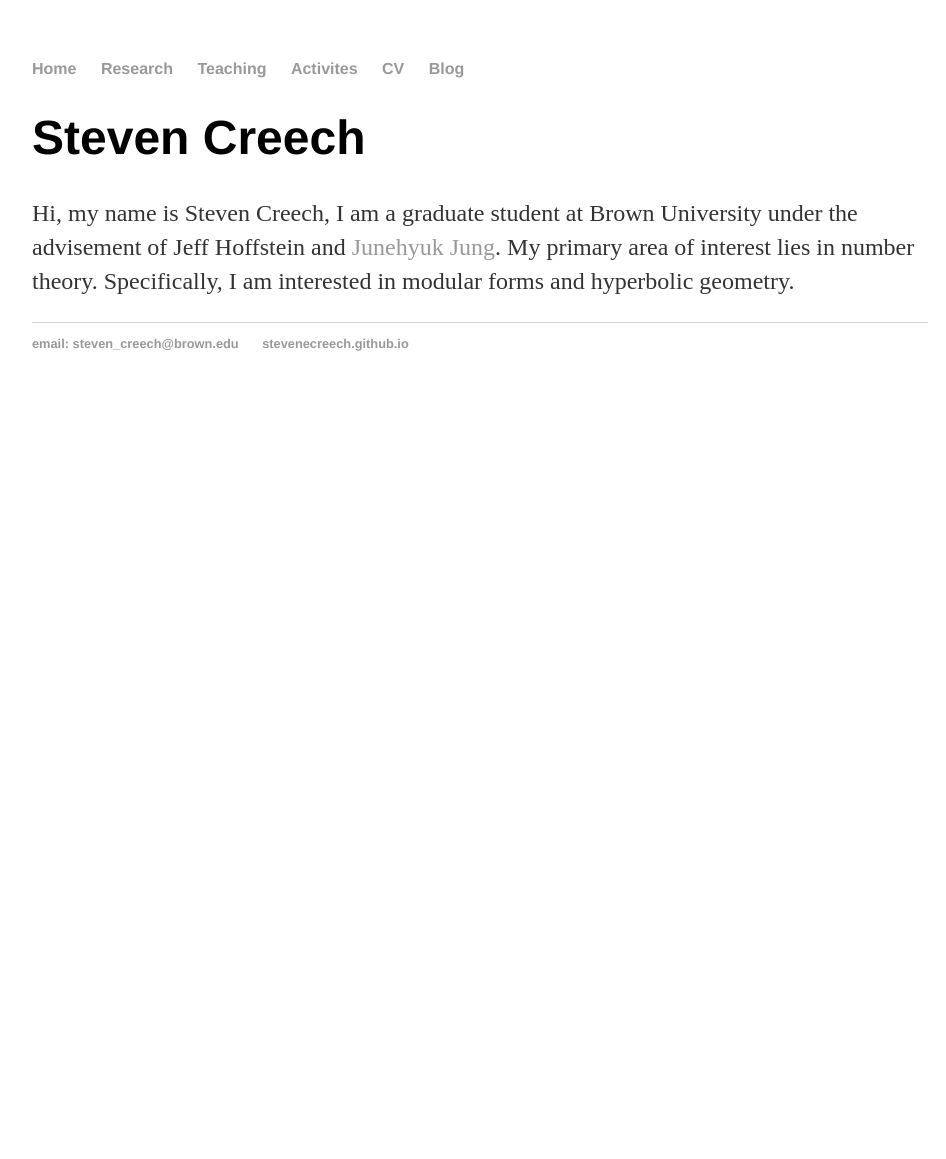
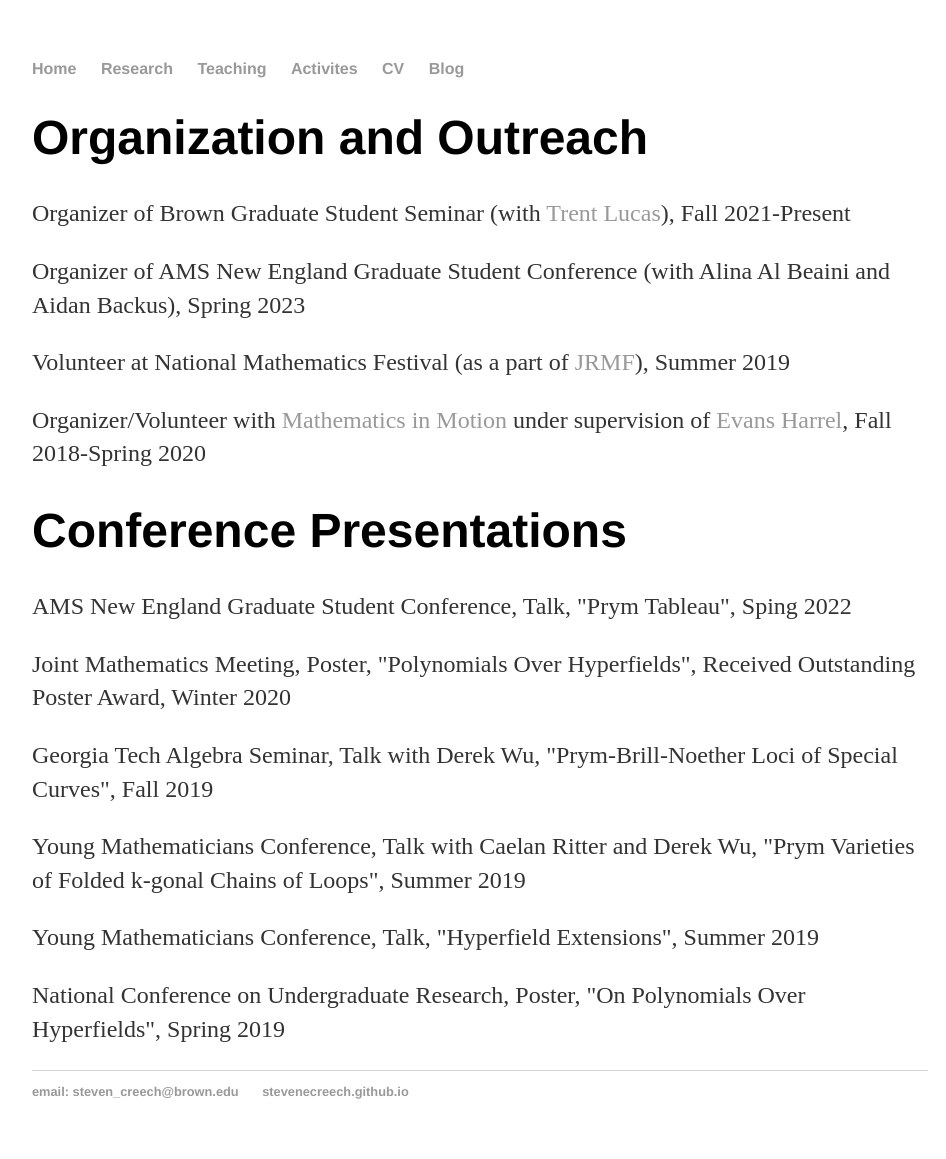
Before and after one commit to stevenecreech/stevenecreech.github.io, a Jekyll site: the page built from about/index.html, in a window 1280 px wide. Shown: the whole page, without its empty margins (160-1106 px from the left). Built offline with Jekyll 4.4.1, drawn with Linux system fonts in a browser that asks for light colours; before the commit the page ends 900 px from its top, so only the background shows below that.

Commit message:
Update index.html
Added Activities

```diff
--- a/about/index.html
+++ b/about/index.html
@@ -1,11 +1,25 @@
 ---
 layout: default
-title: Steven Creech
+title: Steven Creech Activities
 ---
 <div class="blurb">
-	<h1>Steven Creech</h1>
-	<p> Hi, my name is Steven Creech, I am a graduate student at Brown University under the
-		advisement of Jeff Hoffstein and <a href="https://sites.google.com/brown.edu/junehyuk/about?authuser=0">Junehyuk Jung</a>. My primary area of interest
-		lies in number theory. Specifically, I am interested in modular forms and
-		hyperbolic geometry.</p>
+	<h1>Organization and Outreach</h1>
+	<p>Organizer of Brown Graduate Student Seminar (with
+	<a href="https://sites.google.com/view/trentlucas/about-me?authuser=0">Trent Lucas</a>), Fall 2021-Present</p>
+	<p>Organizer of AMS New England Graduate Student Conference (with Alina Al Beaini and Aidan Backus), Spring 2023</p>
+	<p>Volunteer at National Mathematics Festival (as a part of <a href="https://jrmf.org/">JRMF</a>), Summer 2019</p>
+	<p>Organizer/Volunteer with <a href="https://mathematics-in-motion.org/our-history">Mathematics in Motion</a>
+	under supervision of <a href="https://harrell.math.gatech.edu/">Evans Harrel</a>, Fall 2018-Spring 2020</p>
+
+
+	<h1>Conference Presentations</h1>
+	<p>AMS New England Graduate Student Conference, Talk, "Prym Tableau", Sping 2022</p>
+	<p>Joint Mathematics Meeting, Poster, "Polynomials Over Hyperfields", Received Outstanding Poster Award, Winter 2020</p>
+	<p>Georgia Tech Algebra Seminar, Talk with Derek Wu, "Prym-Brill-Noether Loci of Special Curves", Fall 2019</p>
+	<p>Young Mathematicians Conference, Talk with Caelan Ritter and Derek Wu, "Prym Varieties of Folded k-gonal Chains
+	of Loops", Summer 2019</p>
+	<p>Young Mathematicians Conference, Talk, "Hyperfield Extensions", Summer 2019</p>
+	<p>National Conference on Undergraduate Research, Poster, "On Polynomials Over Hyperfields", Spring 2019</p>
+
+
 </div><!-- /.blurb -->
```
